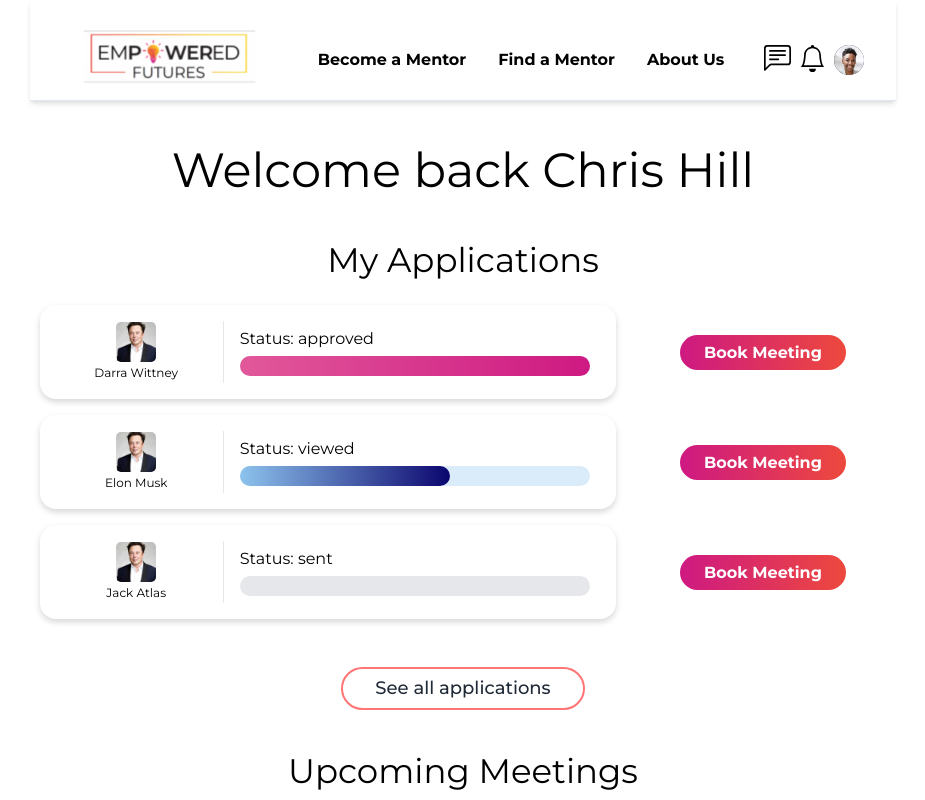
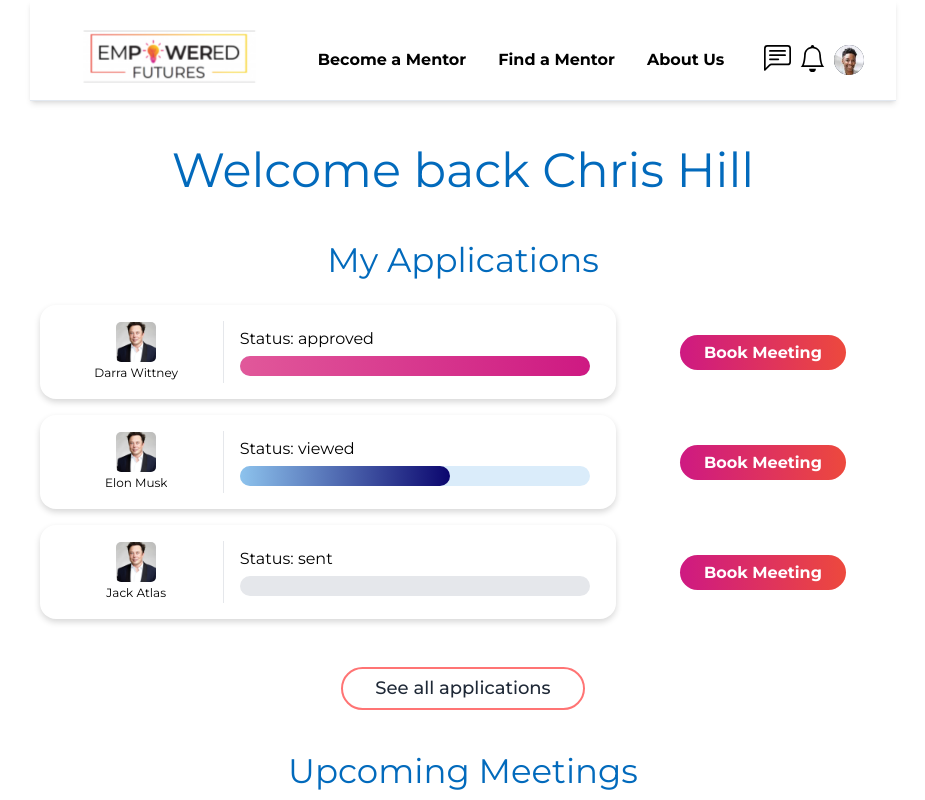
Before and after one commit to JasonXB/EF_Clone, a Next.js app: page /mentee in a window 1280 px wide. Shown: the top 800 px of the page, without its empty margins (177-1102 px from the left). Built offline with nearby package versions, Linux system fonts and the light colour scheme; what tw-elements would draw is missing.

Commit message:
Changed header font colors

```diff
--- a/pages/mentee/index.tsx
+++ b/pages/mentee/index.tsx
@@ -41,10 +41,12 @@ export default function index() {
 
   return (
     <Layout>
-      <h3 className="text-center mt-10">Welcome back {mock.username}</h3>
+      <h3 className="text-center mt-10 text-primary-1">
+        Welcome back {mock.username}
+      </h3>
       <section className="grid grid-cols-1 lgr:grid-cols-2 lgr:divide-x">
         <div className="lgr:pr-5 mt-10">
-          <h4 className="text-center mb-6">My Applications</h4>
+          <h4 className="text-center mb-6 text-primary-1">My Applications</h4>
           {mock.applications.length > 0 ? (
             mock.applications.map((el, i: number) => {
               return (
@@ -61,7 +63,7 @@ export default function index() {
           <OutlinedButton text="See all applications" onClick={() => {}} />
         </div>
         <div className="lgr:pl-5 mt-10">
-          <h4 className="text-center mb-6">Upcoming Meetings</h4>
+          <h4 className="text-center mb-6 text-primary-1">Upcoming Meetings</h4>
           <ul>
             {mock.meetings.length > 0 ? (
               mock.meetings.map((el, i: number) => {
```
